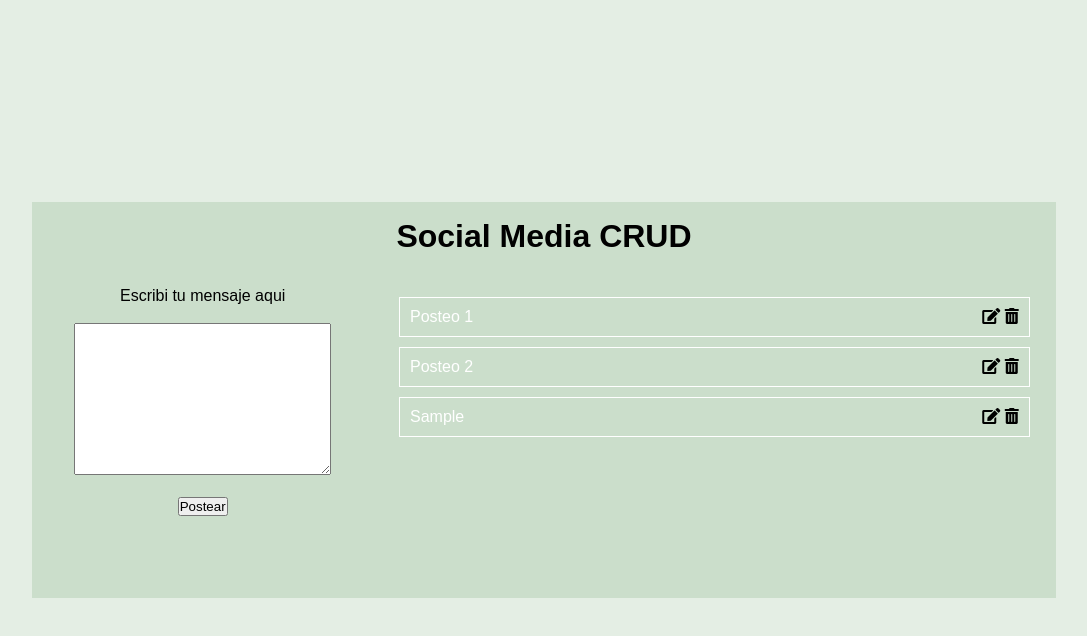
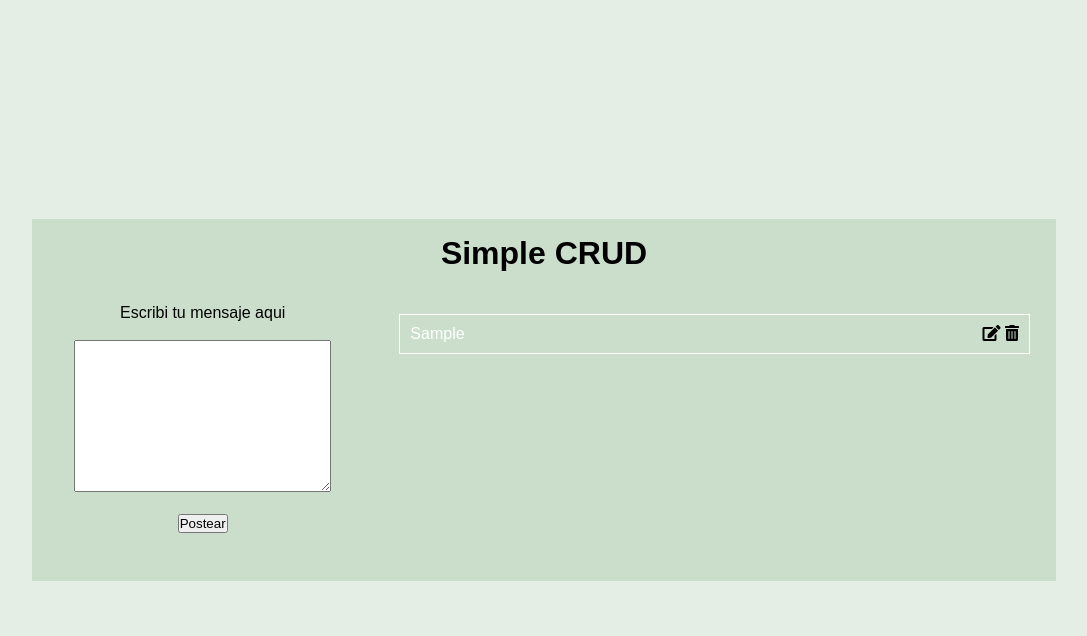
Before and after one commit to DiegoDalera/socialMediaCrud, a plain HTML site: page index.html in a window 1280 px wide. Both pictures are taken after typing "Sample" into the empty fields and a click on the button "Postear". Shown: the whole page, without its empty margins (96-1183 px from the left). Drawn offline with nearby package versions, Linux system fonts and the light colour scheme.

Commit message:
animation fixed

```diff
--- a/index.html
+++ b/index.html
@@ -16,7 +16,7 @@
     <div class="contenedor">
 
         <div class="item cabecera">
-            <h1>Social Media CRUD</h1>
+            <h1>Simple CRUD</h1>
         </div>
 
         <div class="item entrada">
@@ -34,24 +34,10 @@
 
         <div class="item post">
             <div id="posts">
-                <div class="posteo animate__animated animate__bounce">
-                    <p>Posteo 1</p>
-                    <span class="options">
-                        <i onClick="editPost(this)" class="fas fa-edit"></i>
-                        <i onClick="deletePost(this)" class="fas fa-trash-alt"></i>
-                    </span>
-                </div>
 
-                <div class="posteo animate__animated animate__bounce">
-                    <p>Posteo 2</p>
-                    <span class="options">
-                        <i onClick="editPost(this)" class="fas fa-edit"></i>
-                        <i onClick="deletePost(this)" class="fas fa-trash-alt"></i>
-                    </span>
-                </div>
             </div>
+        </div>
 
-        </div>
 
         <div class="item footer">
 
--- a/myStyle.css
+++ b/myStyle.css
@@ -31,10 +31,8 @@ body {
   width: 80%;
   justify-content: center;
   align-content: center;
-  /*ocupa el alto de la pantalla*/
   grid-template-columns: repeat(3, 1fr);
-  /*los elementos ocuparan 3 columnas*/
-  grid-template-rows: 0.5fr 2fr 0.5fr;
+  grid-template-rows: 0.5fr 2fr 0.2fr;
 }
 
 .item {
@@ -85,3 +83,13 @@ p {
   padding: 10px;
   margin: 10px;
 }
+
+
+.posteo {
+  opacity: 0;
+  transition: opacity 0.5s ease;
+}
+
+.posteo.show {
+  opacity: 1;
+}
--- a/script.js
+++ b/script.js
@@ -8,7 +8,6 @@ let posts = document.getElementById("posts");
 formulario.addEventListener("submit", (e) => {
     e.preventDefault();
     console.log("button clicked");
-
     formValidation();
   });
 
@@ -23,7 +22,6 @@ formulario.addEventListener("submit", (e) => {
   };
 
   // Aceptar campos de entrada
-
 let data = {};
 
 let acceptData = () => {
@@ -33,10 +31,12 @@ let acceptData = () => {
 
 
   //Crear post
+  let postCount = 0;
 
   let createPost = () => {
+    postCount++;
     posts.innerHTML += `
-    <div class="posteo animate__animated animate__backInDown">
+    <div class="posteo post-${postCount}">
       <p>${data.text}</p>
       <span class="options">
         <i onClick="editPost(this)" class="fas fa-edit"></i>
@@ -45,6 +45,11 @@ let acceptData = () => {
     </div>
     `;
     input.value = "";
+
+    setTimeout(() => {
+      const newPost = document.querySelector(`.post-${postCount}`);
+      newPost.classList.add('show');
+    }, 100);
   }
 
   let deletePost = (e) => {
```
